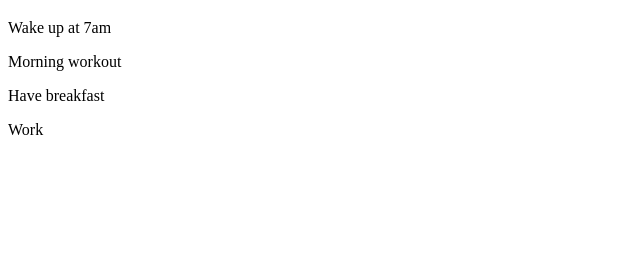
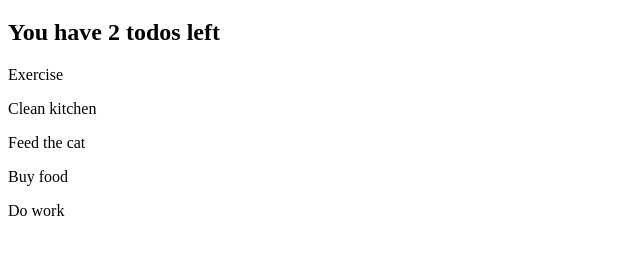
Before and after one commit to tuyetnhung100/JS-Bootcamp, a plain HTML site: page todo-app/index.html in a window 1280 px wide. Shown: the part 61-316 px from the top of the page, without its empty margins (0-640 px from the left). Drawn offline with Linux system fonts and the light colour scheme.

Commit message:
Adding Elemens via the DOM

```diff
--- a/todo-app/index.html
+++ b/todo-app/index.html
@@ -1,14 +1,11 @@
 <!DOCTYPE html>
 
 <html>
-    <head></head>
+    <head>
+
+    </head>
     <body>
         <h1>Todos</h1>
-        <p>Wake up at 7am</p>
-        <p>Morning workout</p>
-        <p>Have breakfast</p>
-        <p>Work</p>
-        <p>Feed the cat</p>
         <script src="todo-app.js"></script>
     </body>
 </html>
--- a/todo-app/todo-app.js
+++ b/todo-app/todo-app.js
@@ -1,7 +1,32 @@
-const paragraphs = document.querySelectorAll('p')
+const todos = [{
+    text: 'Exercise',
+    completed: false
+}, {
+    text: 'Clean kitchen',
+    completed: true
+}, {
+    text: 'Feed the cat',
+    completed: true
+}, {
+    text: 'Buy food',
+    completed: false
+}, {
+    text: 'Do work',
+    completed: true
+}]
 
-paragraphs.forEach(function (paragraph) {
-    if (paragraph.textContent.includes('the')) {
-        paragraph.remove()
-    }
+const incompleteTodos = todos.filter(function (todo) {
+    return !todo.completed
 })
+
+// You have 2 todos left (p element)
+const summary = document.createElement('h2')
+summary.textContent = `You have ${incompleteTodos.length} todos left`
+document.querySelector('body').appendChild(summary)
+
+// Add a p for each todo above (use text value)
+todos.forEach(function (todo) {
+    const p = document.createElement('p')
+    p.textContent = todo.text
+    document.querySelector('body').appendChild(p)
+})
```
